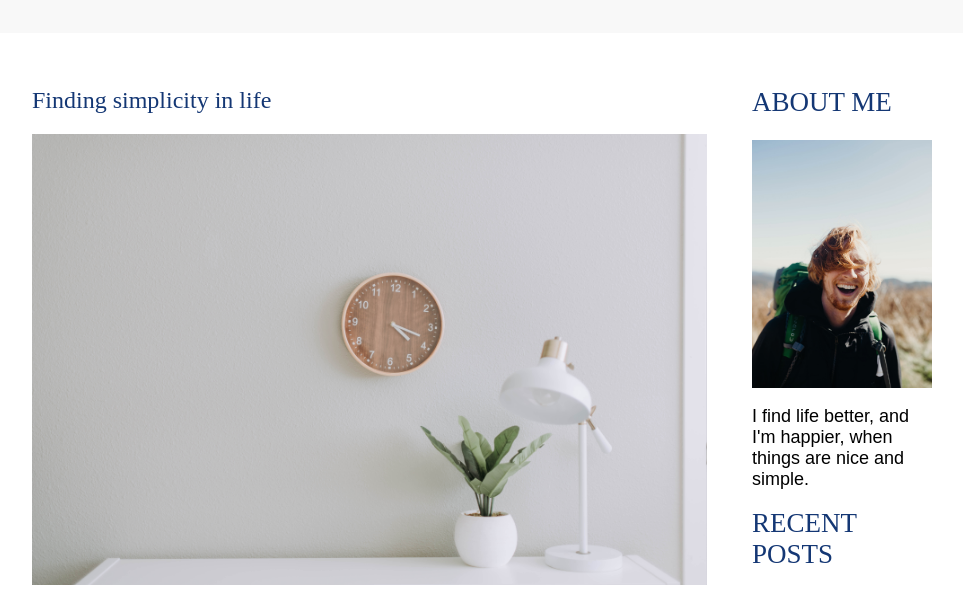
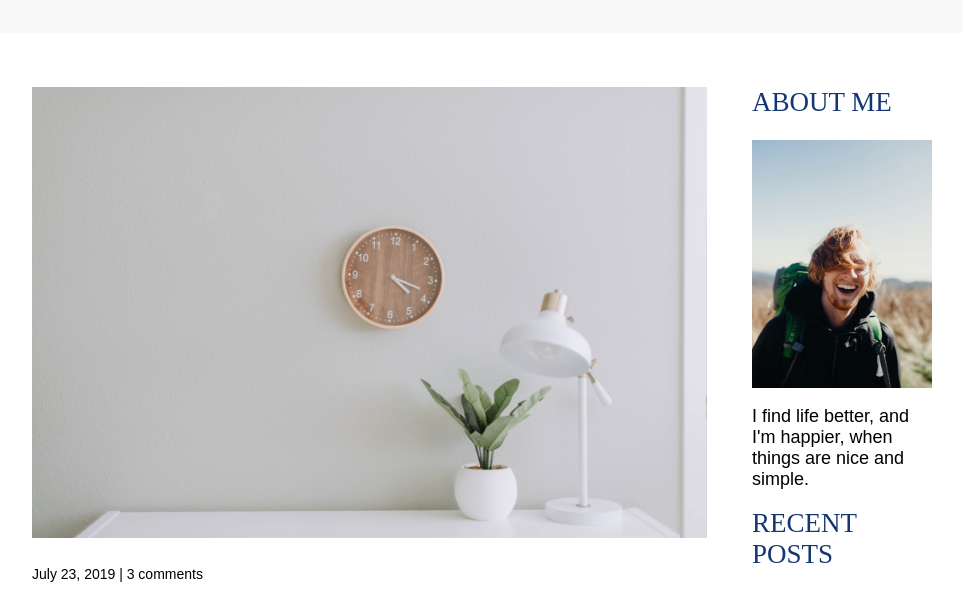
Before and after one commit to AMARAYANK/The-Simple-Life-Blog, a plain HTML site: page index.html in a window 1280 px wide. Shown: the part 96-686 px from the top of the page, without its empty margins (158-1121 px from the left). Drawn offline with Linux system fonts and the light colour scheme.

Commit message:
changed image sized with object-fit

```diff
--- a/styles.css
+++ b/styles.css
@@ -196,4 +196,20 @@ nav a:focus {
     .article-recent-secondary {
         width: 30%;
     }
+
+    .article-featured {
+        display: flex;
+        flex-direction: column;
+    }
+
+    .article-image {
+        order: -2;
+        min-height: 250px;
+        object-fit: cover;
+        /* object-position: left; */
+    }
+
+    .article-info {
+        order: -1;
+    }
 }
```
